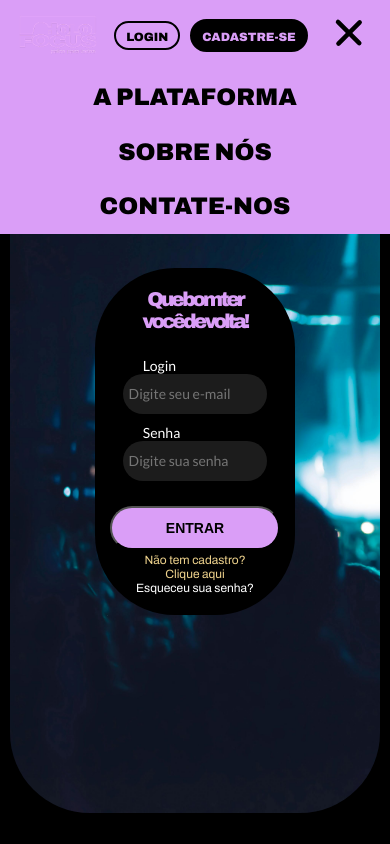
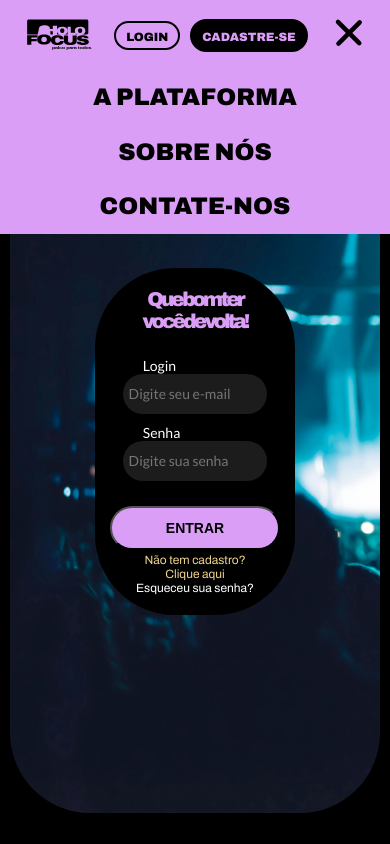
Before and after one commit to Caiqe/holofocus-semestre2, a website: page public/login.html in a window 390 px wide. Both pictures are taken after a click on the label 347 px from the left and 35 px from the top of the page. Drawn offline with Linux system fonts and the light colour scheme.

Commit message:
ajuste de animação mobile

```diff
--- a/public/css/elementosPadrao.css
+++ b/public/css/elementosPadrao.css
@@ -162,6 +162,22 @@ header.ativo .botaoHeader.cadastrar {
 
 header.ativo .botaoHeader.cadastrar a {
     color: var(--texto-lilas);
+}
+
+.cls-1,
+.cls-2 {
+    fill: #da9ef7;
+}
+
+header.ativo .cls-1,
+header.ativo .cls-2 {
+    fill: black;
+}
+
+.cls-2 {
+    font-family: ArialMT, Arial;
+    font-size: 50.36px;
+    letter-spacing: -.05em;
 }
 
 /* MOBILE */
--- a/public/login.html
+++ b/public/login.html
@@ -11,7 +11,34 @@
     <link rel="icon" href="./assets/icon/holofocus-06 1.png" />
 </head>
 <header id="header">
-    <div class="logoHeader"><a href="./index.html"><img src="./assets/icon/holofocus-06 1.png" alt="logo HoloFocus"></a>
+    <div class="logoHeader"><a href="./index.html"><svg xmlns="http://www.w3.org/2000/svg" id="Camada_1"
+                data-name="Camada 1" viewBox="0 0 1080 1080">
+                <g>
+                    <path class="cls-1"
+                        d="M509.47,581.36c5.3-5.19,13.58-7.79,24.84-7.79,9.75,0,17.28,2.16,22.57,6.49,5.3,4.33,7.94,10.2,7.94,17.61h53.21c0-17.55-7.48-31.05-22.45-40.51-14.97-9.45-35.31-14.18-61.03-14.18-29.59,0-52,5.56-67.21,16.68-11.61,8.48-18.77,20.07-21.53,34.74-1.44-18.48-9.5-32.81-24.2-42.95-16.31-11.24-39.43-16.87-69.36-16.87s-53.01,5.59-69.23,16.78c-16.23,11.19-24.34,27.59-24.34,49.22s8.11,38.04,24.34,49.22c16.22,11.19,39.3,16.78,69.23,16.78s53.05-5.62,69.36-16.87c12.51-8.62,20.2-20.28,23.12-34.94,1.26,18.9,8.78,33.41,22.61,43.53,15.21,11.12,37.62,16.68,67.21,16.68,26.56,0,47.12-4.63,61.66-13.9,14.54-9.27,21.82-22.62,21.82-40.04h-51.45c0,7.42-2.77,13.16-8.32,17.24-5.55,4.08-13.71,6.12-24.46,6.12s-19.04-2.62-24.34-7.88c-5.3-5.25-7.94-12.45-7.94-21.6v-11.86c0-9.27,2.65-16.5,7.94-21.69ZM389.09,606.51c0,9.02-3.15,16.19-9.46,21.5-6.31,5.32-15.43,7.97-27.36,7.97s-21.02-2.66-27.24-7.97c-6.22-5.31-9.33-12.48-9.33-21.5v-11.86c0-9.02,3.11-16.19,9.33-21.5,6.22-5.31,15.3-7.97,27.24-7.97s21.06,2.66,27.36,7.97c6.31,5.32,9.46,12.48,9.46,21.5v11.86Z" />
+                    <path class="cls-1"
+                        d="M737.08,620.84c0,7.04-2.65,12.73-7.94,17.05-5.3,4.33-12.91,6.49-22.82,6.49s-17.49-2.13-22.7-6.4c-5.21-4.26-7.82-9.98-7.82-17.15v-75.63h-55.74v76.19c0,17.43,7.52,30.71,22.57,39.86,15.05,9.15,36.36,13.72,63.93,13.72s48.84-4.57,63.81-13.72c14.96-9.14,22.45-22.43,22.45-39.86v-76.19h-55.74v75.63Z" />
+                    <path class="cls-1"
+                        d="M946.16,609.35c-6.73-5.19-14.59-8.93-23.58-11.21-9-2.29-20.47-4.48-34.43-6.58-11.94-1.73-20.6-3.4-25.98-5-5.38-1.61-8.07-4.08-8.07-7.42,0-2.35,1.97-4.32,5.93-5.93,3.95-1.6,9.62-2.41,17.02-2.41s13.2,1.24,16.9,3.71c3.7,2.47,5.55,5.56,5.55,9.27v.74h52.21v-2.23c-.34-12.98-7.65-22.77-21.94-29.38-14.29-6.61-32.53-9.92-54.73-9.92s-41.15,3.31-55.86,9.92c-14.71,6.61-22.07,16.9-22.07,30.86,0,9.52,3.44,17.06,10.34,22.62,6.89,5.56,14.96,9.55,24.21,11.96,9.24,2.41,20.93,4.73,35.06,6.95,11.6,1.73,19.96,3.37,25.09,4.91,5.13,1.55,7.69,3.86,7.69,6.95,0,3.46-2.31,5.75-6.94,6.86-4.63,1.11-10.47,1.67-17.53,1.67-9.58,0-16.65-1.08-21.19-3.24-4.54-2.16-6.81-6.46-6.81-12.88h-52.71c0,16.93,7.52,28.73,22.57,35.41,15.05,6.67,36.1,10.01,63.18,10.01,23.2,0,41.74-3.64,55.61-10.94,13.87-7.29,20.81-18.47,20.81-33.55-.17-8.9-3.62-15.94-10.34-21.13Z" />
+                    <path class="cls-1"
+                        d="M625.33,477.47c0-7.56-2.39-13.58-7.16-18.03-4.77-4.45-11.68-6.68-20.72-6.68s-15.92,2.23-20.63,6.68c-4.71,4.46-7.07,10.47-7.07,18.03v9.95c0,7.57,2.35,13.58,7.07,18.03,4.71,4.46,11.58,6.68,20.63,6.68s15.95-2.23,20.72-6.68c4.77-4.45,7.16-10.47,7.16-18.03v-9.95Z" />
+                    <path class="cls-1"
+                        d="M779.63,518.04v15.93h27.5c-8.29-2.34-15.4-5.75-21.3-10.26-2.28-1.74-4.35-3.63-6.21-5.68Z" />
+                    <polygon class="cls-1"
+                        points="469.65 533.97 469.65 488.79 434.87 488.79 439.69 533.97 469.65 533.97" />
+                    <path class="cls-1"
+                        d="M838.26,452.75c-9.04,0-15.92,2.23-20.63,6.68-4.71,4.46-7.07,10.47-7.07,18.03v9.95c0,7.57,2.35,13.58,7.07,18.03,4.71,4.46,11.58,6.68,20.63,6.68s15.95-2.23,20.72-6.68c4.77-4.45,7.16-10.47,7.16-18.03v-9.95c0-7.56-2.39-13.58-7.16-18.03-4.77-4.45-11.68-6.68-20.72-6.68Z" />
+                    <path class="cls-1"
+                        d="M282.38,456.47c.98-14.63,7.4-25.9,19.29-33.78,12.96-8.59,31.4-12.89,55.3-12.89s42.38,4.32,55.41,12.96c12.45,8.26,18.94,20.12,19.49,35.57h37.79v-43.45h56.94v67.55c0-18.13,6.14-31.89,18.43-41.27,12.28-9.38,29.76-14.07,52.42-14.07s40.17,4.72,52.52,14.15c12.35,9.43,18.52,23.16,18.52,41.19s-6.18,31.77-18.52,41.2c-5.95,4.54-13.1,7.98-21.44,10.33h41.49v-105h42.2v79.59h60.86c-3.77-7.36-5.67-16.06-5.67-26.12,0-18.13,6.14-31.89,18.43-41.27,12.28-9.38,29.76-14.07,52.42-14.07s40.17,4.72,52.52,14.15c12.35,9.43,18.52,23.16,18.52,41.19s-6.18,31.77-18.52,41.2c-5.95,4.54-13.1,7.98-21.44,10.33h59.84c11.03,0,19.98-8.97,19.98-20.03v-163.74c0-11.06-8.94-20.03-19.98-20.03H143.48c-11.03,0-19.98,8.97-19.98,20.03v139.32h0v45.07h142.82l16.06-78.12Z" />
+                    <path class="cls-1"
+                        d="M566.32,533.97c-8.29-2.34-15.4-5.75-21.3-10.26-12.29-9.38-18.43-23.13-18.43-41.27v51.53h39.73Z" />
+                    <polygon class="cls-1"
+                        points="180.09 573.57 260.16 573.57 265.86 545.81 265.86 542.98 123.5 542.98 123.5 670.52 180.09 670.52 180.09 624.74 253.83 624.74 253.83 595.45 180.09 595.45 180.09 573.57" />
+                </g>
+                <text class="cls-2" transform="translate(459.24 733.49) scale(1.47 1)">
+                    <tspan x="0" y="0">palco para todos</tspan>
+                </text>
+            </svg></a>
     </div>
     <ul>
         <li class="navLink"><a href="./a-plataforma.html">A PLATAFORMA</a></li>
```
Also changed, not shown: public/assets/imgs/holofocus-06.svg (added).
